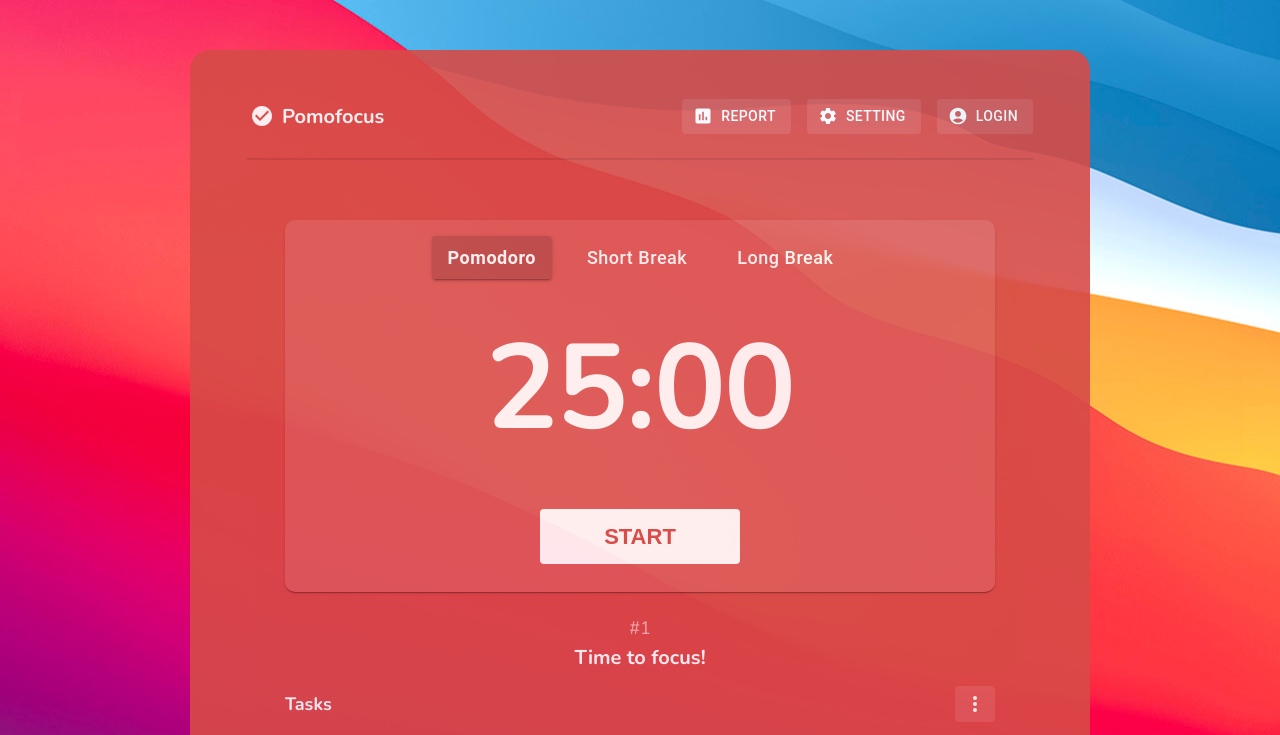
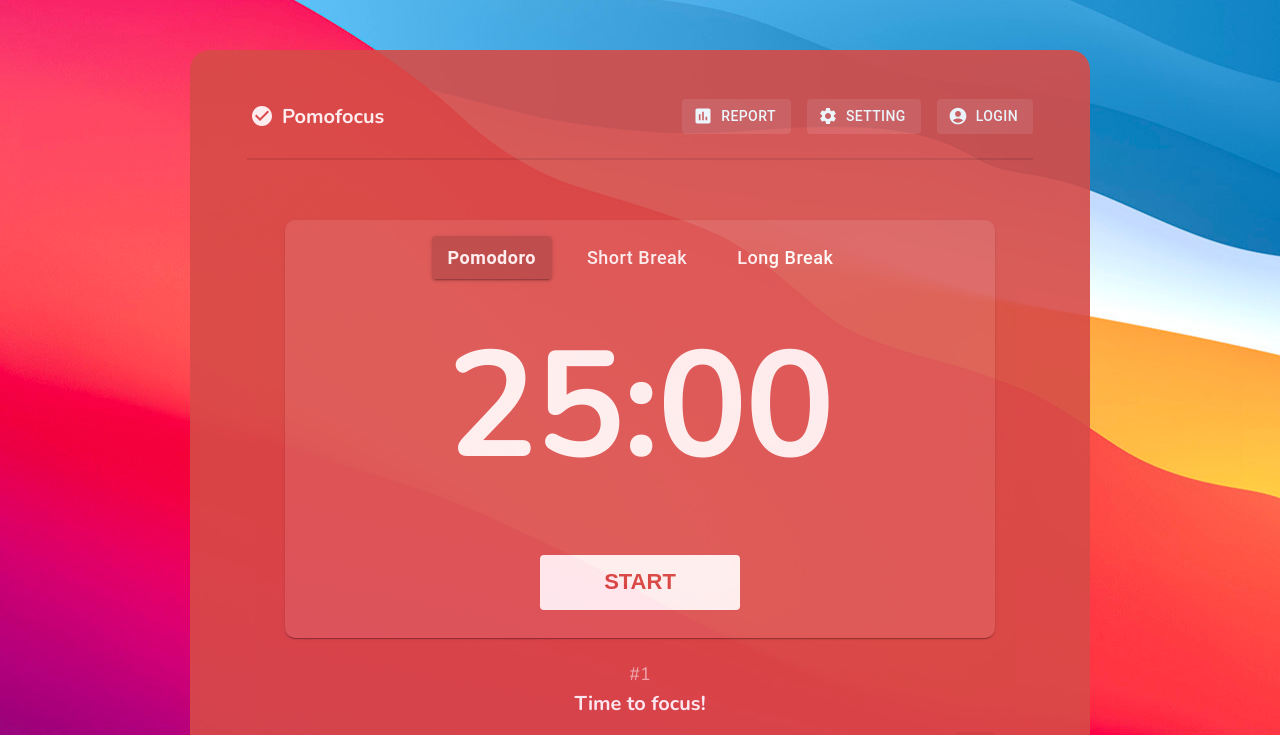
Before and after one commit to linhcu1612/FOPO, a React (Create React App) app: page / in a window 1280 px wide. Shown: the top 735 px of the page. Built offline with nearby package versions, Linux system fonts and the light colour scheme.

Commit message:
config task done

```diff
--- a/src/components/Pomodoros/Pomodoro.module.css
+++ b/src/components/Pomodoros/Pomodoro.module.css
@@ -21,7 +21,7 @@
 }
 
 .timer {
-  font-size: 120px !important;
+  font-size: 150px !important;
   font-weight: bold !important;
   margin-top: 20px !important;
   text-align: center;
--- a/src/components/Tasks/Tasks.js
+++ b/src/components/Tasks/Tasks.js
@@ -19,6 +19,12 @@
     dispatch(taskActions.addTask(task));
   };
 
+  const actCal = () => {
+    let countAct = 0;
+    task.map((data) => (countAct += data.pomoDone));
+    return countAct;
+  };
+
   const estCal = () => {
     let count = 0;
     task.map((data) => (count += data.estimatedPomo));
@@ -31,7 +37,7 @@
       <TasksConfig />
       <TasksList />
       <AddTask addNewTask={addNewTaskHandler} />
-      {task.length > 0 && <EstTask est={+estCal()} act={task.length} />}
+      {task.length > 0 && <EstTask est={+estCal()} act={+actCal()} />}
     </div>
   );
 };
--- a/src/components/Tasks/TasksConfig.js
+++ b/src/components/Tasks/TasksConfig.js
@@ -1,31 +1,69 @@
 /** @format */
 
-import React from "react";
+import React, { useState } from "react";
 import MoreVertIcon from "@mui/icons-material/MoreVert";
 import Button from "@mui/material/Button";
+import DeleteIcon from "@mui/icons-material/Delete";
+import DoneIcon from "@mui/icons-material/Done";
+
+import { useDispatch } from "react-redux";
+import { taskActions } from "../../store/task";
+
+import classes from "./TasksConfig.module.css";
 
 const TasksConfig = () => {
+  const dispatch = useDispatch();
+  const [configShow, setConfigShow] = useState(false);
+
+  const toggleConfigShowHandler = () => {
+    setConfigShow((preState) => !preState);
+  };
+
+  const clearAllTaskHandler = () => {
+    dispatch(taskActions.clearAllTask());
+    setConfigShow(false);
+  };
+
+  const clearFinishedTaskHandler = () => {
+    dispatch(taskActions.clearFinishedTask());
+    setConfigShow(false);
+  };
+
+  const clearActPomodorosHandler = () => {
+    dispatch(taskActions.clearActPomodoros());
+    setConfigShow(false);
+  };
+
   return (
-    <div
-      style={{
-        display: "flex",
-        justifyContent: "space-between",
-        alignItems: "center",
-        padding: "15px 0",
-        borderBottom: "2px solid rgba(255, 255, 255, 0.6)",
-      }}>
-      <div className='' style={{ fontSize: "18px", fontWeight: "bold" }}>
-        Tasks
-      </div>
+    <div className={classes.wrapper}>
+      <div className={classes.left_text}>Tasks</div>
       <Button
-        style={{
-          backgroundColor: "rgba(255, 255, 255, 0.1)",
-          margin: "0",
-          minWidth: "0",
-          color: "white",
-        }}>
+        className={classes.right_button}
+        onClick={toggleConfigShowHandler}>
         <MoreVertIcon />
       </Button>
+      {configShow && (
+        <div className={classes.right_action_wrapper}>
+          <Button
+            className={classes.right_action_detail}
+            startIcon={<DeleteIcon />}
+            onClick={clearAllTaskHandler}>
+            Clear all tasks
+          </Button>
+          <Button
+            className={classes.right_action_detail}
+            startIcon={<DeleteIcon />}
+            onClick={clearFinishedTaskHandler}>
+            Clear finished tasks
+          </Button>
+          <Button
+            className={classes.right_action_detail}
+            startIcon={<DoneIcon />}
+            onClick={clearActPomodorosHandler}>
+            Clear act pomodoros
+          </Button>
+        </div>
+      )}
     </div>
   );
 };
--- /dev/null
+++ b/src/components/Tasks/TasksConfig.module.css
@@ -0,0 +1,50 @@
+/** @format */
+
+.wrapper {
+  display: flex;
+  justify-content: space-between;
+  align-items: center;
+  padding: 15px 0;
+  border-bottom: 2px solid rgba(255, 255, 255, 0.6);
+  position: relative;
+}
+
+.left_text {
+  font-size: 18px;
+  font-weight: bold;
+}
+
+.right_button {
+  background-color: rgba(107, 47, 47, 0.1) !important;
+  margin: 0 !important;
+  min-width: 0 !important;
+  color: white !important;
+}
+
+.right_action_wrapper {
+  border-radius: 4px;
+  opacity: 1;
+  padding: 4px 0px;
+  box-shadow: rgb(0 0 0 / 15%) 0px 10px 20px, rgb(0 0 0 / 10%) 0px 3px 6px;
+  display: block;
+  pointer-events: auto;
+  position: absolute;
+  background-color: white;
+  width: 250px;
+  right: 0;
+  top: 90%;
+  z-index: 1;
+}
+
+.right_action_detail {
+  color: rgb(79, 43, 45) !important;
+  display: flex;
+  align-items: center;
+  padding: 10px 16px !important;
+  font-size: 14px;
+  cursor: pointer;
+  width: 100% !important;
+  min-width: none;
+  text-transform: capitalize !important;
+  justify-content: flex-start !important;
+}
--- a/src/store/pomo.js
+++ b/src/store/pomo.js
@@ -20,7 +20,7 @@
       id: 2,
       title: "Long Break",
       minute: 15,
-      color: "rgb(0, 118, 176)",
+      color: "rgb(67, 126, 168)",
     },
   ],
   pomoDone: 0,
--- a/src/store/task.js
+++ b/src/store/task.js
@@ -34,6 +34,19 @@
     changeTask(state, action) {
       state.currTaskId = action.payload;
     },
+    clearAllTask(state) {
+      state.taskList = [];
+    },
+    clearFinishedTask(state) {
+      state.taskList = state.taskList.filter((task) => !task.isDone);
+    },
+    clearActPomodoros(state) {
+      const newTaskList = state.taskList.map((task) => {
+        task.pomoDone = 0;
+        return task;
+      });
+      state.taskList = newTaskList;
+    },
   },
 });
 
```
